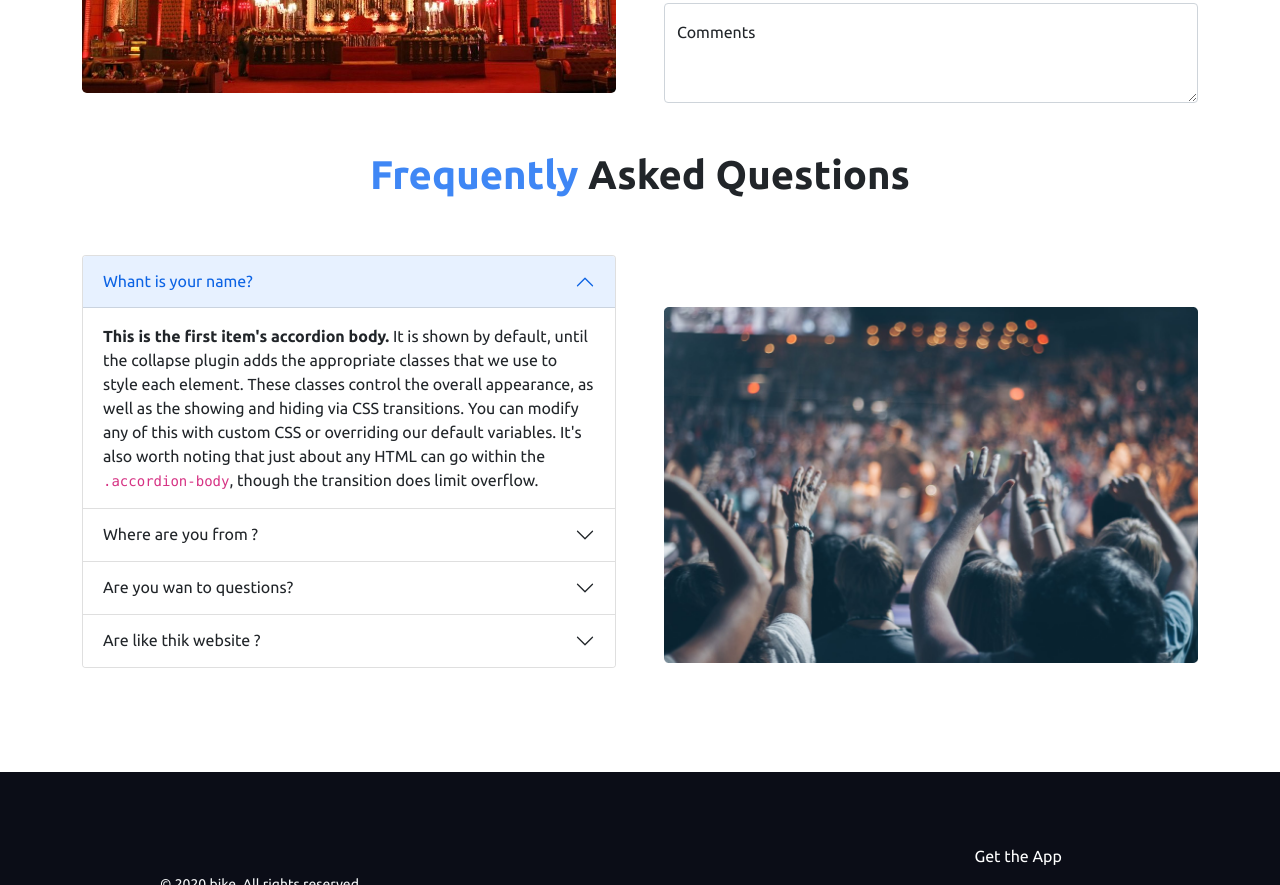
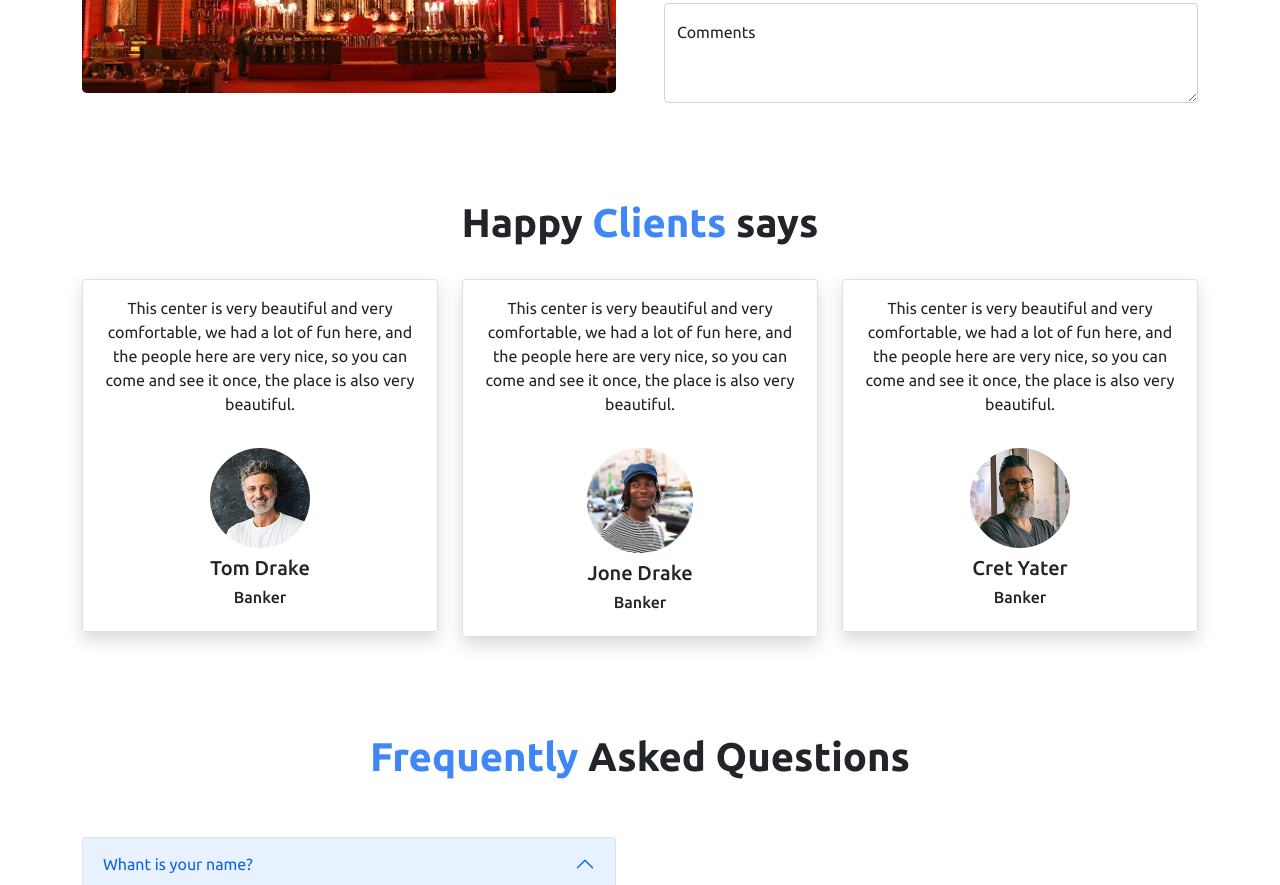
Before and after one commit to Maruf-Bellah/convention, a plain HTML site: page index.html in a window 1280 px wide. Shown: the part 2547-3432 px from the top of the page. Drawn offline with nearby package versions, Linux system fonts and the light colour scheme.

Commit message:
new-card added

```diff
--- a/index.html
+++ b/index.html
@@ -240,7 +240,7 @@
     <!-- --------contanck-start----------------------------- -->
 
     <div class="container">
-      <h1 class="pb-5 text-center fw-bold ">Contact us<span class=" button-color ">Us</span></h1>
+      <h1 class="pb-5 text-center fw-bold ">Contact <span class=" button-color ">Us</span></h1>
       <div class="row d-flex align-items-center g-5 ">
         <div class="col-md-6">
           <img class=" img-fluid border-5 rounded-3 " src="Zaara-Convention-Center-3.jpg" width="500" alt="">
@@ -270,6 +270,81 @@
       </div>
     </div>
     <!-- --------contact-end----------------------------- -->
+
+
+    <!-- -----------happy client start---------------------------------- -->
+
+
+
+    <div class="container my-5 py-5">
+      <h1 class="text-center pb-4 fw-bold">Happy <span class=" button-color">Clients</span> says</h1>
+      <div class="row">
+        <div class="col-12 col-sm-6 col-md-6 col-lg-4">
+          <div class="card-group">
+            <div class="card-group shadow">
+              <div class="card">
+                <div class="card-body text-center">
+                  <p class="card-text">This center is very beautiful and very comfortable, we had a lot of fun here, and
+                    the people here are very nice, so you can come and see it once, the place is also very beautiful.
+                  </p>
+                </div>
+
+                <div class="mx-auto p-3 text-center">
+                  <img src="img/images/person 2.png" class="card-img-top w-100 " alt="...">
+                  <h5 class="card-title pt-2">Tom Drake</h5>
+                  <h6 class="card-title">Banker</h6>
+                </div>
+              </div>
+            </div>
+          </div>
+        </div>
+        <div class="col-12 col-sm-6 col-md-6 col-lg-4">
+          <div class="card-group">
+            <div class="card-group shadow ">
+              <div class="card">
+                <div class="card-body text-center">
+                  <p class="card-text">This center is very beautiful and very comfortable, we had a lot of fun here, and
+                    the people here are very nice, so you can come and see it once, the place is also very beautiful.
+                  </p>
+                </div>
+
+                <div class="mx-auto p-3 text-center">
+                  <img src="img/images/person 3.png" class="card-img-top w-100 " alt="...">
+                  <h5 class="card-title pt-2">Jone Drake</h5>
+                  <h6 class="card-title">Banker</h6>
+                </div>
+              </div>
+            </div>
+          </div>
+        </div>
+        <div class="col-12 col-sm-6 col-md-6 col-lg-4 sm-mt-2 md-mt-0 lg-mt-o">
+          <div class="card-group shadow ">
+            <div class="card">
+              <div class="card-body text-center">
+                <p class="card-text">This center is very beautiful and very comfortable, we had a lot of fun here, and
+                  the people here are very nice, so you can come and see it once, the place is also very beautiful.</p>
+              </div>
+
+              <div class="mx-auto p-3 text-center">
+                <img src="img/images/person 1.png" class="card-img-top w-100 " alt="...">
+                <h5 class="card-title pt-2">Cret Yater</h5>
+                <h6 class="card-title">Banker</h6>
+              </div>
+            </div>
+          </div>
+        </div>
+      </div>
+    </div>
+
+    <!-- -----------happy client end---------------------------------- -->
+
+
+
+
+
+
+
+
 
 
 
```
